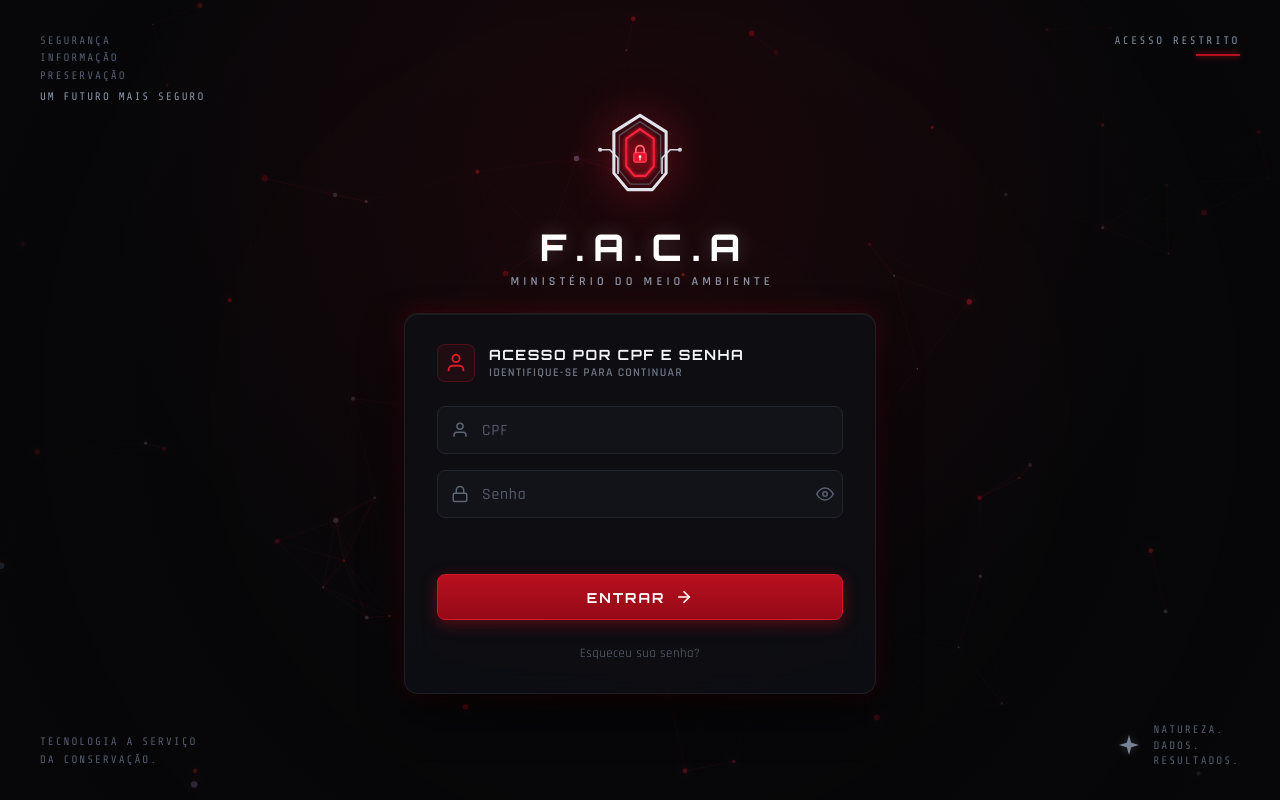
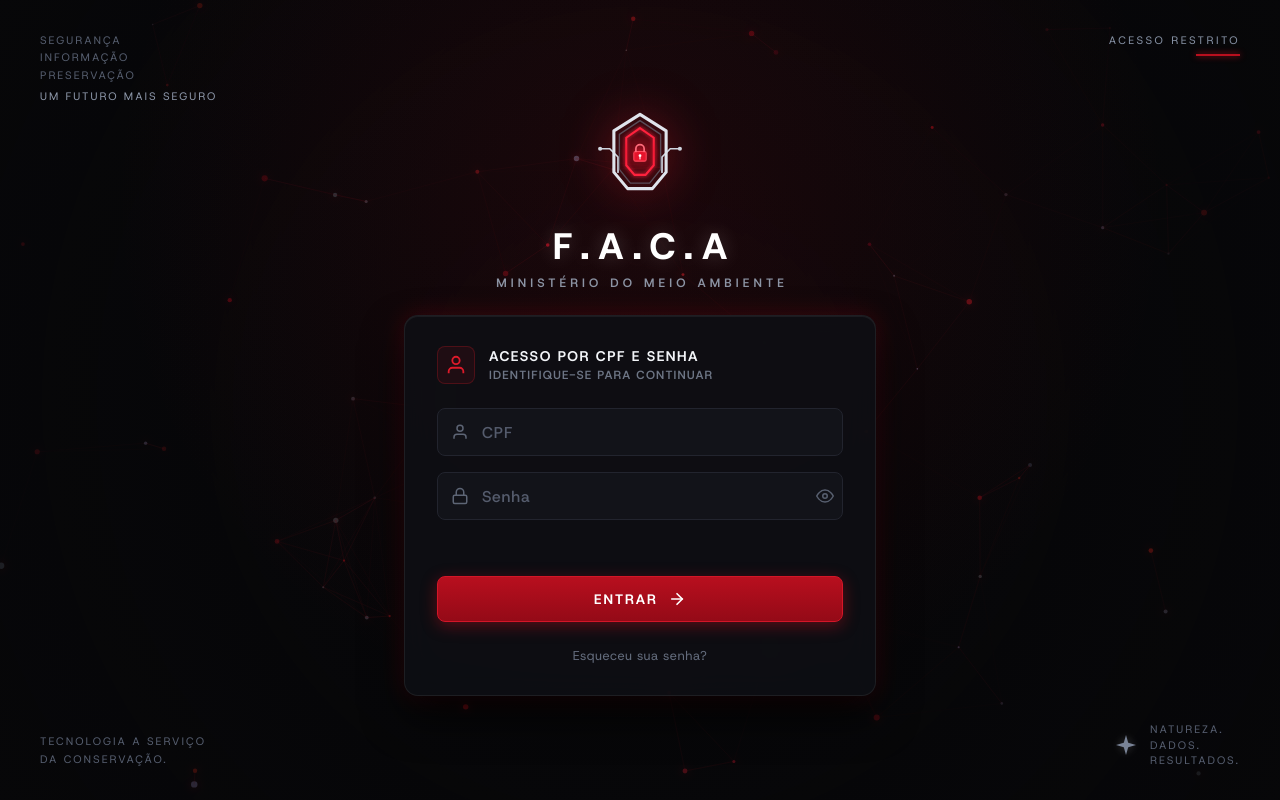
Before and after one commit to gui-ferreira-006/aps-6semestre, a plain HTML site: page index.html in a window 1280 px wide. Drawn offline with nearby package versions, Linux system fonts and the light colour scheme.

Commit message:
att de fonte

```diff
--- a/index.html
+++ b/index.html
@@ -5,10 +5,9 @@
   <meta name="viewport" content="width=device-width, initial-scale=1.0">
   <title>F.A.C.A - Ministério do Meio Ambiente | Controle de Acesso</title>
 
-  <!-- Google Fonts: Orbitron & Rajdhani for Cyber / Military HUD Aesthetic -->
-  <link rel="preconnect" href="https://fonts.googleapis.com">
-  <link rel="preconnect" href="https://fonts.gstatic.com" crossorigin>
-  <link href="https://fonts.googleapis.com/css2?family=Orbitron:wght@500;700;800;900&family=Rajdhani:wght@400;500;600;700&family=Share+Tech+Mono&display=swap" rel="stylesheet">
+  <!-- Fonte Local: Host Grotesk (pasta fonts/) -->
+  <link rel="preload" href="src/assets/fonts/HostGrotesk-VariableFont_wght.ttf" as="font" type="font/ttf" crossorigin>
+  <link rel="preload" href="src/assets/fonts/HostGrotesk-Italic-VariableFont_wght.ttf" as="font" type="font/ttf" crossorigin>
 
   <!-- Estilos CSS -->
   <link rel="stylesheet" href="src/css/estilo.css">
@@ -320,7 +319,7 @@
                 </div>
                 <div class="stats-svg-box">
                   <svg viewBox="0 0 520 155" preserveAspectRatio="none">
-                    <g fill="#7c8598" font-size="10" font-family="Share Tech Mono, monospace">
+                    <g fill="#7c8598" font-size="10" font-family="Host Grotesk, sans-serif">
                       <text x="4" y="16">50</text>
                       <text x="4" y="40">40</text>
                       <text x="4" y="64">30</text>
@@ -336,7 +335,7 @@
                       <line x1="28" y1="108" x2="510" y2="108"/>
                       <line x1="28" y1="132" x2="510" y2="132" stroke="rgba(255,255,255,0.14)"/>
                     </g>
-                    <g fill="#7c8598" font-size="10" font-family="Rajdhani, sans-serif" text-anchor="middle">
+                    <g fill="#7c8598" font-size="10" font-family="Host Grotesk, sans-serif" text-anchor="middle">
                       <text x="55" y="148">Jan</text>
                       <text x="102" y="148">Fev</text>
                       <text x="149" y="148">Mar</text>
@@ -360,7 +359,7 @@
                 </div>
                 <div class="stats-svg-box">
                   <svg viewBox="0 0 520 155" preserveAspectRatio="none">
-                    <g fill="#7c8598" font-size="10" font-family="Share Tech Mono, monospace">
+                    <g fill="#7c8598" font-size="10" font-family="Host Grotesk, sans-serif">
                       <text x="0" y="16">100</text>
                       <text x="4" y="40">80</text>
                       <text x="4" y="64">60</text>
@@ -376,7 +375,7 @@
                       <line x1="28" y1="108" x2="510" y2="108"/>
                       <line x1="28" y1="132" x2="510" y2="132" stroke="rgba(255,255,255,0.14)"/>
                     </g>
-                    <g fill="#7c8598" font-size="10" font-family="Rajdhani, sans-serif" text-anchor="middle">
+                    <g fill="#7c8598" font-size="10" font-family="Host Grotesk, sans-serif" text-anchor="middle">
                       <text x="55" y="148">Jan</text>
                       <text x="102" y="148">Fev</text>
                       <text x="149" y="148">Mar</text>
@@ -865,7 +864,7 @@
                       <line x1="73" y1="150" x2="73" y2="174"/>
                     </g>
                     <rect x="270" y="120" width="18" height="14" rx="2" fill="rgba(46,213,115,0.2)" stroke="#2ed573" stroke-width="1.5"/>
-                    <text x="279" y="130" fill="#2ed573" font-size="8" font-family="Share Tech Mono, monospace" text-anchor="middle">52</text>
+                    <text x="279" y="130" fill="#2ed573" font-size="8" font-family="Host Grotesk, sans-serif" text-anchor="middle">52</text>
                     <line x1="142" y1="190" x2="188" y2="190" stroke="#ff2a40" stroke-width="4"/>
                   </svg>
                 </div>
--- a/src/css/estilo.css
+++ b/src/css/estilo.css
@@ -2,6 +2,24 @@
    F.A.C.A - Frente de Autenticação e Controle de Acesso
    Ministério do Meio Ambiente - Cyber Security Biometrics UI
    ========================================================================== */
+
+@font-face {
+  font-family: 'Host Grotesk';
+  src: url('../assets/fonts/HostGrotesk-VariableFont_wght.ttf') format('truetype'),
+       url('../../fonts/HostGrotesk-VariableFont_wght.ttf') format('truetype');
+  font-weight: 100 900;
+  font-style: normal;
+  font-display: swap;
+}
+
+@font-face {
+  font-family: 'Host Grotesk';
+  src: url('../assets/fonts/HostGrotesk-Italic-VariableFont_wght.ttf') format('truetype'),
+       url('../../fonts/HostGrotesk-Italic-VariableFont_wght.ttf') format('truetype');
+  font-weight: 100 900;
+  font-style: italic;
+  font-display: swap;
+}
 
 :root {
   --bg-dark: #070709;
@@ -23,15 +41,16 @@
   --input-border: #22242e;
   --input-border-focus: #b80f1e;
 
-  --font-display: 'Orbitron', sans-serif;
-  --font-ui: 'Rajdhani', sans-serif;
-  --font-mono: 'Share Tech Mono', monospace;
+  --font-display: 'Host Grotesk', sans-serif;
+  --font-ui: 'Host Grotesk', sans-serif;
+  --font-mono: 'Host Grotesk', monospace;
 }
 
 * {
   margin: 0;
   padding: 0;
   box-sizing: border-box;
+  font-family: var(--font-ui);
 }
 
 body {
--- a/src/js/painel-nivel3.js
+++ b/src/js/painel-nivel3.js
@@ -393,7 +393,7 @@ document.addEventListener('DOMContentLoaded', () => {
         return `
           <circle cx="${pt.x}" cy="${pt.y}" r="${pt.r}" fill="${cor}" opacity="0.28"/>
           <circle cx="${pt.x}" cy="${pt.y}" r="6" fill="${cor}"/>
-          <text x="${pt.x + 10}" y="${pt.y + 4}" fill="#ffffff" font-size="10" font-family="Share Tech Mono, monospace">${item.codigo_amostra}</text>
+          <text x="${pt.x + 10}" y="${pt.y + 4}" fill="#ffffff" font-size="10" font-family="Host Grotesk, sans-serif">${item.codigo_amostra}</text>
         `;
       }).join('');
     }
```
Also changed, not shown: nivel1.html (+7 -8 lines), nivel2.html (+4 -5 lines), nivel3.html (+3 -4 lines), fonts/HostGrotesk-Italic-VariableFont_wght.ttf (added), fonts/HostGrotesk-VariableFont_wght.ttf (added), src/assets/fonts/HostGrotesk-Italic-VariableFont_wght.ttf (added), src/assets/fonts/HostGrotesk-VariableFont_wght.ttf (added).
